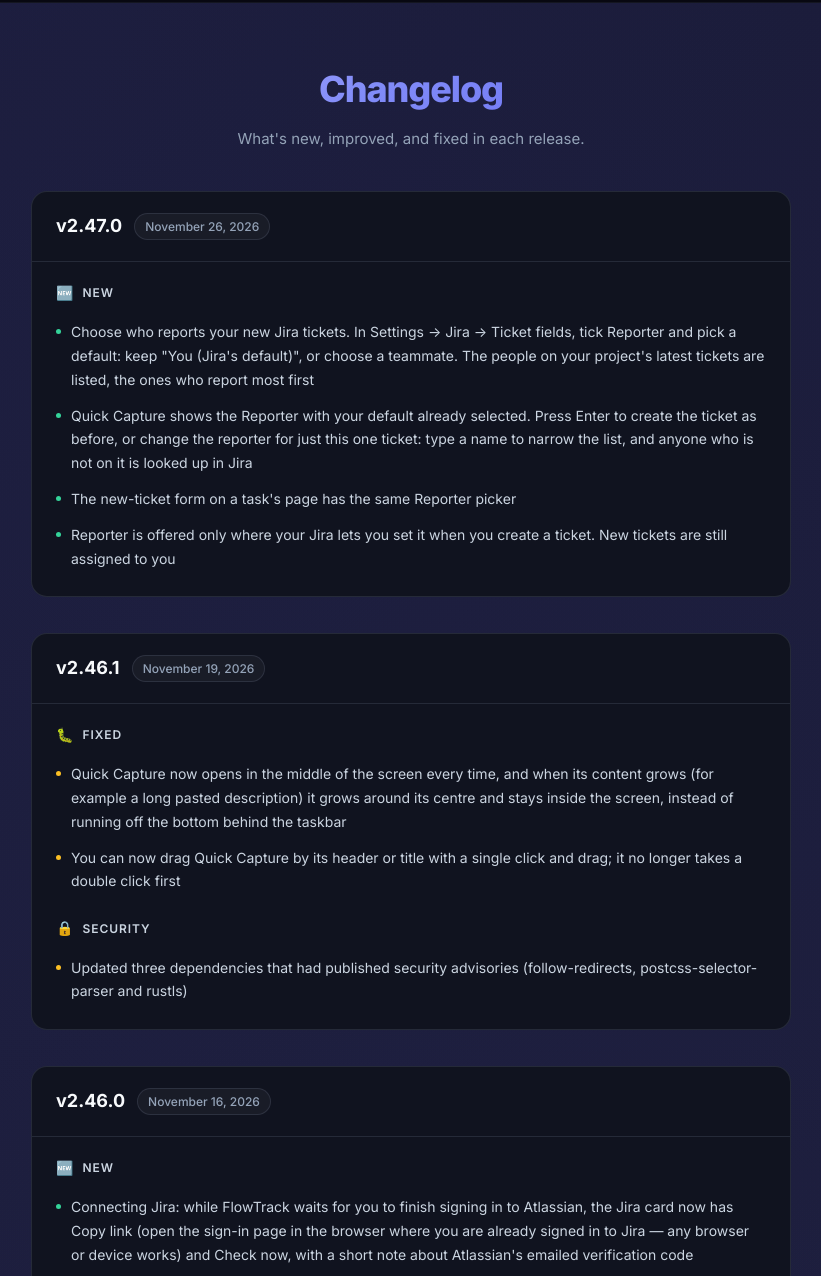
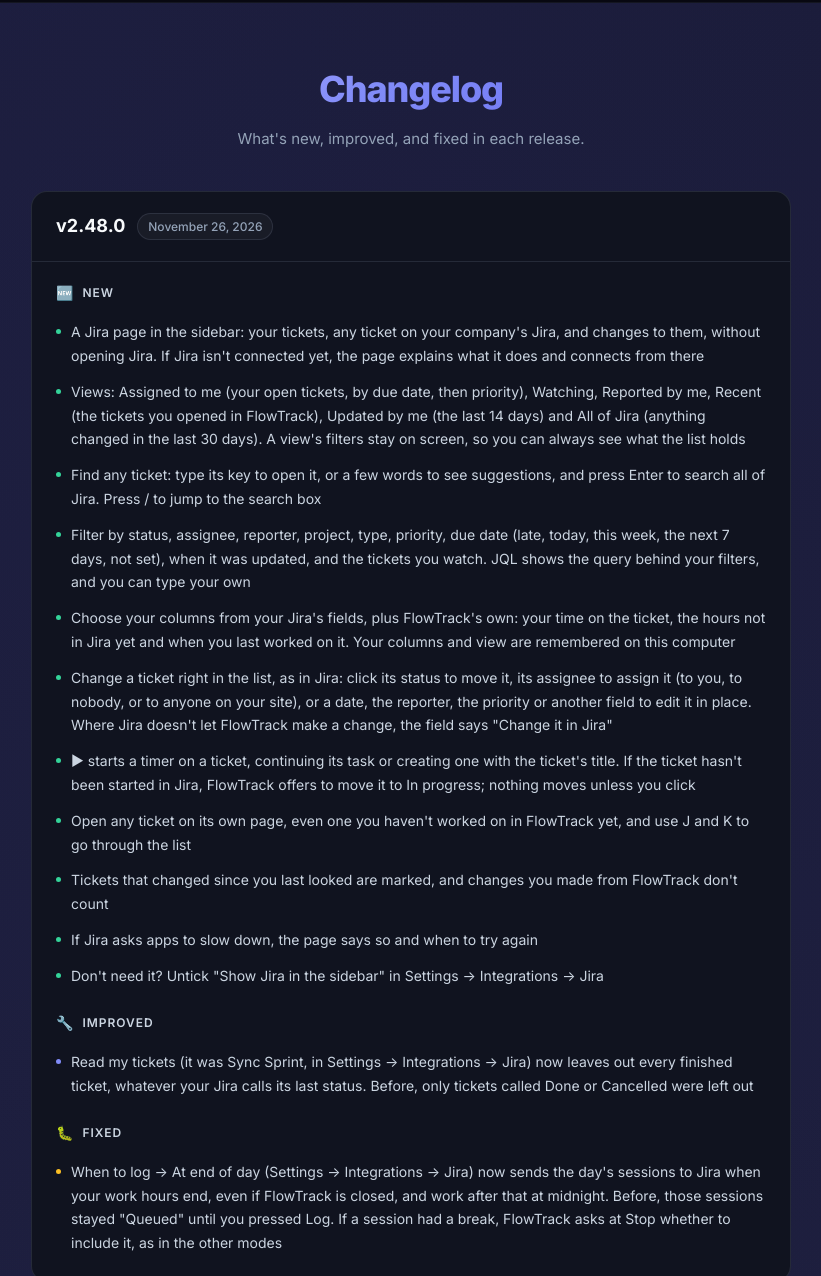
Before and after one commit to harshit9466/flowtrack-releases, a plain HTML site: page docs/changelog.html in a window 1280 px wide. Shown: the part 70-1346 px from the top of the page, without its empty margins (229-1050 px from the left). Drawn offline with Linux system fonts and the light colour scheme.

Commit message:
update changelog: v2.48.0

```diff
--- a/docs/changelog.html
+++ b/docs/changelog.html
@@ -125,6 +125,44 @@
       <p>What's new, improved, and fixed in each release.</p>
     </div>
 
+    <!-- v2.48.0 -->
+    <div class="release">
+      <div class="release-header">
+        <span class="release-version">v2.48.0</span>
+        <span class="release-date">November 26, 2026</span>
+      </div>
+      <div class="release-body">
+        <div class="section section-new">
+          <div class="section-title"><span class="section-icon">🆕</span> New</div>
+          <ul>
+            <li>A Jira page in the sidebar: your tickets, any ticket on your company's Jira, and changes to them, without opening Jira. If Jira isn't connected yet, the page explains what it does and connects from there</li>
+            <li>Views: Assigned to me (your open tickets, by due date, then priority), Watching, Reported by me, Recent (the tickets you opened in FlowTrack), Updated by me (the last 14 days) and All of Jira (anything changed in the last 30 days). A view's filters stay on screen, so you can always see what the list holds</li>
+            <li>Find any ticket: type its key to open it, or a few words to see suggestions, and press Enter to search all of Jira. Press / to jump to the search box</li>
+            <li>Filter by status, assignee, reporter, project, type, priority, due date (late, today, this week, the next 7 days, not set), when it was updated, and the tickets you watch. JQL shows the query behind your filters, and you can type your own</li>
+            <li>Choose your columns from your Jira's fields, plus FlowTrack's own: your time on the ticket, the hours not in Jira yet and when you last worked on it. Your columns and view are remembered on this computer</li>
+            <li>Change a ticket right in the list, as in Jira: click its status to move it, its assignee to assign it (to you, to nobody, or to anyone on your site), or a date, the reporter, the priority or another field to edit it in place. Where Jira doesn't let FlowTrack make a change, the field says "Change it in Jira"</li>
+            <li>▶ starts a timer on a ticket, continuing its task or creating one with the ticket's title. If the ticket hasn't been started in Jira, FlowTrack offers to move it to In progress; nothing moves unless you click</li>
+            <li>Open any ticket on its own page, even one you haven't worked on in FlowTrack yet, and use J and K to go through the list</li>
+            <li>Tickets that changed since you last looked are marked, and changes you made from FlowTrack don't count</li>
+            <li>If Jira asks apps to slow down, the page says so and when to try again</li>
+            <li>Don't need it? Untick "Show Jira in the sidebar" in Settings → Integrations → Jira</li>
+          </ul>
+        </div>
+        <div class="section section-improved">
+          <div class="section-title"><span class="section-icon">🔧</span> Improved</div>
+          <ul>
+            <li>Read my tickets (it was Sync Sprint, in Settings → Integrations → Jira) now leaves out every finished ticket, whatever your Jira calls its last status. Before, only tickets called Done or Cancelled were left out</li>
+          </ul>
+        </div>
+        <div class="section section-fixed">
+          <div class="section-title"><span class="section-icon">🐛</span> Fixed</div>
+          <ul>
+            <li>When to log → At end of day (Settings → Integrations → Jira) now sends the day's sessions to Jira when your work hours end, even if FlowTrack is closed, and work after that at midnight. Before, those sessions stayed "Queued" until you pressed Log. If a session had a break, FlowTrack asks at Stop whether to include it, as in the other modes</li>
+          </ul>
+        </div>
+      </div>
+    </div>
+
     <!-- v2.47.0 -->
     <div class="release">
       <div class="release-header">
```
